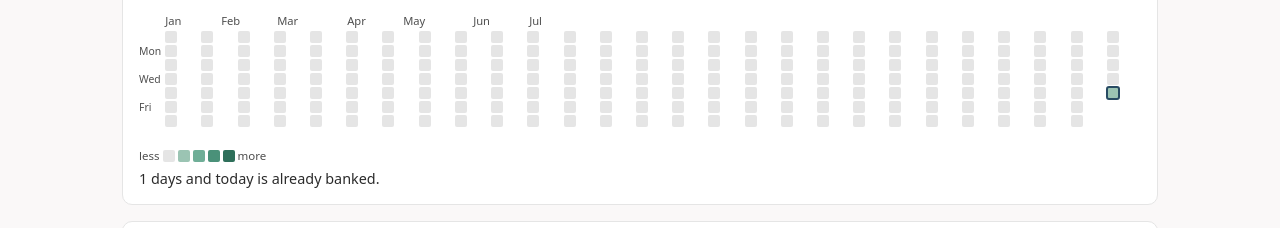
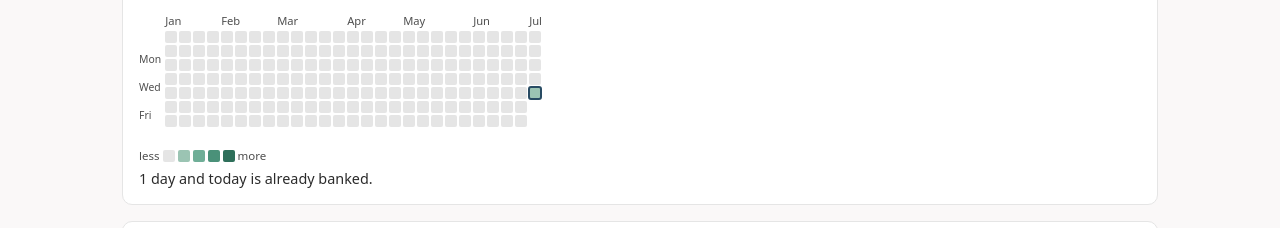
Before and after one commit to harsha-moparthy/placement-prep, a website: page quartz/static/streaks.html in a window 1280 px wide. Shown: the part 301-529 px from the top of the page. Drawn offline with Linux system fonts and the light colour scheme.

Commit message:
fix: streaks heatmap — fixed-width tracks, aligned month labels, pluralization

```diff
--- a/quartz/static/streaks.html
+++ b/quartz/static/streaks.html
@@ -1,6 +1,7 @@
 <!doctype html><html lang="en"><head><meta charset="utf-8"><meta name="viewport" content="width=device-width,initial-scale=1">
 <title>Streaks</title><link rel="stylesheet" href="boards.css"><script src="boards.js"></script>
 <style>
+.heat{grid-auto-columns:12px;justify-content:start;align-content:start}
 .person{display:flex;flex-wrap:wrap;gap:1.2rem;align-items:center;margin-bottom:1rem}
 .person img{width:56px;height:56px;border-radius:50%;border:2px solid var(--line)}
 .person h2{margin:0}.person .sub{color:var(--dim);font-size:.85rem}
@@ -8,9 +9,10 @@
 .stat{background:var(--bg);border:1px solid var(--line);border-radius:10px;padding:.7rem;text-align:center}
 .stat b{display:block;font-size:1.6rem;font-family:"Schibsted Grotesk",sans-serif}
 .stat span{font-size:.75rem;color:var(--dim);text-transform:uppercase;letter-spacing:.05em}
-.hotwrap{display:grid;grid-template-columns:auto 1fr;gap:4px;overflow-x:auto;padding-bottom:.4rem}
-.months{grid-column:2;display:grid;grid-auto-flow:column;font-size:.7rem;color:var(--dim);height:14px}
-.dows{display:grid;grid-template-rows:repeat(7,12px);gap:2px;font-size:.65rem;color:var(--dim)}
+.hotwrap{display:grid;grid-template-columns:auto max-content;gap:4px;overflow-x:auto;padding-bottom:.4rem;justify-content:start}
+.months{grid-column:2;display:grid;gap:2px;font-size:.7rem;color:var(--dim);height:14px;justify-content:start}
+.months div{white-space:nowrap;overflow:visible}
+.dows{display:grid;grid-template-rows:repeat(7,12px);gap:2px;font-size:.65rem;color:var(--dim);align-self:end}
 .dows div{height:12px;line-height:12px}
 .heat div.today{outline:2px solid var(--accent);outline-offset:-1px}
 .legend{display:flex;gap:3px;align-items:center;font-size:.72rem;color:var(--dim);margin-top:.4rem}
@@ -45,26 +47,33 @@ function heatmap(u) {
   const heat = el("div", "heat");
   const today = new Date();
   const start = new Date(today - 181 * 864e5);
-  start.setDate(start.getDate() - start.getDay());
-  let lastMonth = -1, weekCount = 0, monthCols = [];
+  start.setDate(start.getDate() - start.getDay()); // back to Sunday
+  const labels = [];
+  let week = 0, lastMonth = -1;
   for (let d = new Date(start); d <= today; d.setDate(d.getDate() + 1)) {
+    if (d.getDay() === 0 && d > start) week++;
     const key = dkey(d);
     const n = u.heatmap[key] || 0;
     const cell = el("div", n ? "h" + Math.min(4, n) : null);
+    cell.style.gridColumn = week + 1;
+    cell.style.gridRow = d.getDay() + 1;
     if (key === dkey(today)) cell.classList.add("today");
     cell.title = `${key} — ${n} contribution${n === 1 ? "" : "s"}`;
     heat.appendChild(cell);
-    if (d.getDay() === 0) {
-      weekCount++;
-      if (d.getMonth() !== lastMonth) { monthCols.push({ col: weekCount, label: d.toLocaleString("en", { month: "short" }) }); lastMonth = d.getMonth(); }
+    // label a month at the first week fully inside it
+    if (d.getDay() === 0 && d.getMonth() !== lastMonth) {
+      labels.push({ col: week + 1, label: d.toLocaleString("en", { month: "short" }) });
+      lastMonth = d.getMonth();
     }
   }
-  months.style.gridTemplateColumns = `repeat(${weekCount}, 14px)`;
-  let prev = 1;
-  monthCols.forEach((m, i) => {
-    const gap = el("div", null, m.label);
-    gap.style.gridColumn = m.col;
-    months.appendChild(gap);
+  const nWeeks = week + 1;
+  heat.style.gridTemplateColumns = `repeat(${nWeeks}, 12px)`;
+  months.style.gridTemplateColumns = `repeat(${nWeeks}, 12px)`;
+  labels.forEach(m => {
+    const t = el("div", null, m.label);
+    t.style.gridColumn = `${m.col} / span 3`;
+    t.style.gridRow = 1;
+    months.appendChild(t);
   });
   wrap.appendChild(months); wrap.appendChild(dows); wrap.appendChild(heat);
   return wrap;
@@ -104,7 +113,7 @@ loadData("streaks.json").then(data => {
     const active = (u.heatmap[dkey(new Date())] || 0) > 0;
     box.appendChild(el("p", "streakmsg", u.current_streak === 0
       ? "No streak — one push starts it."
-      : active ? `${u.current_streak} days and today is already banked.`
+      : active ? `${u.current_streak} day${u.current_streak === 1 ? "" : "s"} and today is already banked.`
                : `${u.current_streak}-day streak at risk — nothing pushed today yet.`));
     out.appendChild(box);
   }
```
